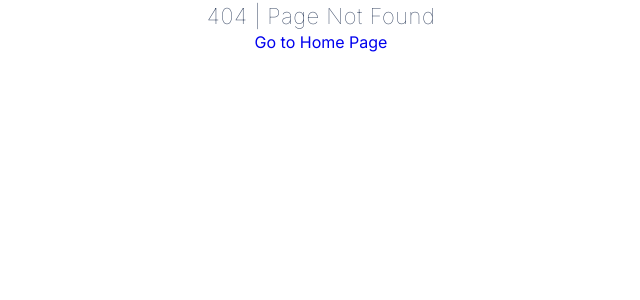
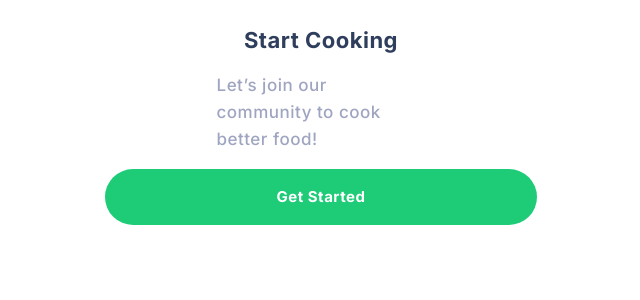
Before and after one commit to CodectiveOrg/recipes, a React (Vite) app: page /onboarding in a window 1280 px wide. Before the commit this address had no page. Shown: the top 300 px of the page, without its empty margins (319-959 px from the left). Built offline with nearby package versions, Linux system fonts and the light colour scheme.

Commit message:
[ADD] onboarding

```diff
--- /dev/null
+++ b/src/pages/onboarding/onboarding.module.css
@@ -0,0 +1,17 @@
+.onboarding {
+  padding: 1.5rem;
+
+  main {
+    display: grid;
+    justify-items: center;
+    gap: 1rem;
+
+    p {
+      max-inline-size: 13.06rem;
+    }
+
+    button {
+      justify-self: normal;
+    }
+  }
+}
--- /dev/null
+++ b/src/pages/onboarding/onboarding.page.tsx
@@ -0,0 +1,21 @@
+import type { ReactNode } from "react";
+
+import ButtonComponent from "@/components/button/button.component";
+import TypographyComponent from "@/components/typography/typography.component";
+
+import styles from "./onboarding.module.css";
+
+export default function OnboardingPage(): ReactNode {
+  return (
+    <div className={styles.onboarding}>
+      <header></header>
+      <main>
+        <TypographyComponent variant="h1">Start Cooking</TypographyComponent>
+        <TypographyComponent p variant="p1" color="text-secondary">
+          Let’s join our community to cook better food!
+        </TypographyComponent>
+        <ButtonComponent>Get Started</ButtonComponent>
+      </main>
+    </div>
+  );
+}
--- a/src/routing.tsx
+++ b/src/routing.tsx
@@ -8,6 +8,7 @@ import RootLayout from "@/layouts/root/root.layout.tsx";
 
 import HelloPage from "@/pages/hello/hello.page.tsx";
 import NotFoundPage from "@/pages/not-found/not-found.page.tsx";
+import OnboardingPage from "@/pages/onboarding/onboarding.page.tsx";
 
 import HomePage from "./pages/home/home.page.tsx";
 
@@ -22,6 +23,7 @@ export default function Routing() {
           </Route>
           <Route index element={<HomePage />} />
         </Route>
+        <Route path="onboarding" element={<OnboardingPage />} />
         <Route path="*" element={<NotFoundPage />} />
       </Route>
     </Routes>
```
